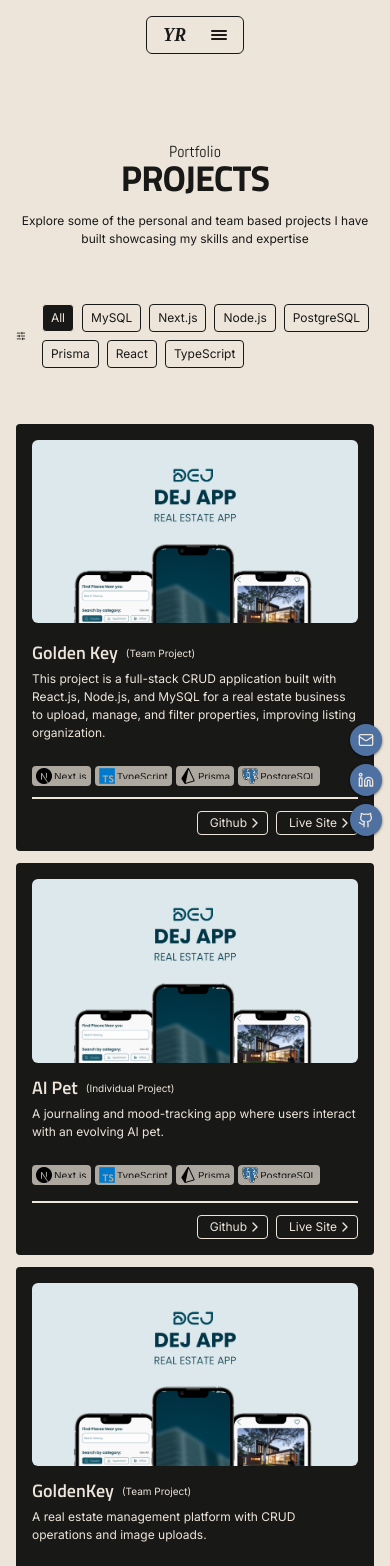
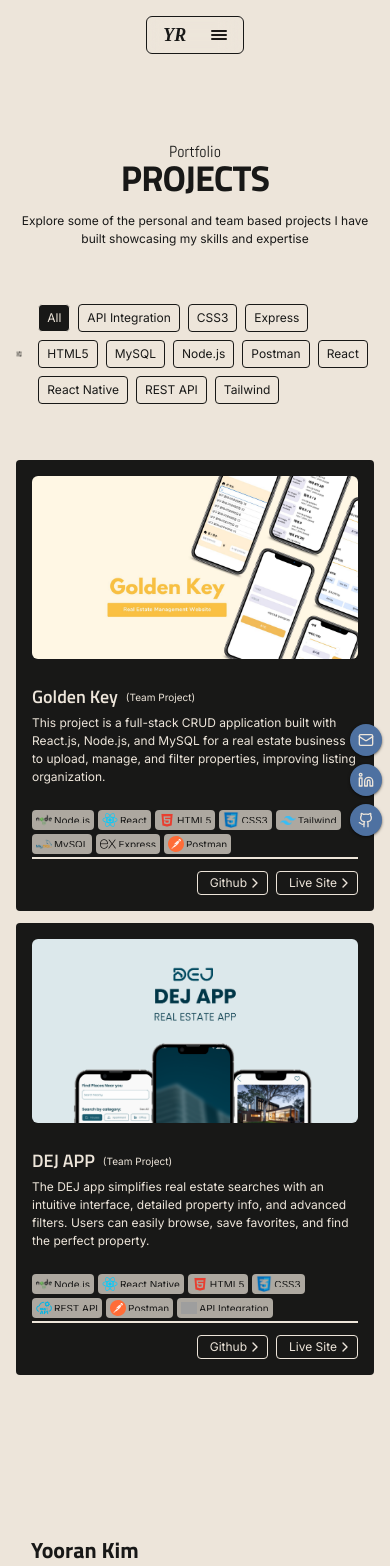
Before and after one commit to yoo-ran/portfoliov2, a Next.js app: page /projects in a window 390 px wide. Shown: the top 1566 px of the page. Built offline with nearby package versions, Linux system fonts and the light colour scheme; grey boxes are pictures that could not be loaded; a web font is replaced by a local one.

Commit message:
Project Added

```diff
--- a/app/page.tsx
+++ b/app/page.tsx
@@ -1,4 +1,5 @@
 import { PROJECTS } from '@/lib/projects-data';
+import ProjectCard from '@/components/ui/ProjectCard';
 import Reveal from '@/components/motion/RevealScroll';
 
 import Hero from '@/components/Home/Hero';
@@ -22,11 +23,16 @@ export default function Home() {
       <Reveal>
         <div className="flexCol gap-y-2 md:gap-y-4 lg:gap-y-6 xl:gap-y-8 w-full">
           <h2 className="ty-h2">Projects</h2>
-          {/* project[0] */}
-          <FeaturedProject project={featured} />
+          <div className="grid grid-cols-1 lg:grid-cols-3 lg:gap-2 w-full">
+            <div className="col-span-2 w-full">
+              {/* project[0] */}
+              <FeaturedProject project={featured} />
+            </div>
 
-          {/* project[1], project[2] */}
-          <Projects startIndex={1} limit={2} />
+            <div className="col-span-1 w-full">
+              <ProjectCard key={PROJECTS[1].title} project={PROJECTS[1]} />
+            </div>
+          </div>
         </div>
       </Reveal>
       <Reveal>
--- a/components/FeaturedProject.tsx
+++ b/components/FeaturedProject.tsx
@@ -11,7 +11,8 @@ type Props = {
 export default function FeaturedProject({ project }: Props) {
   return (
     <div className="flexCol justify-start gap-y-4 w-full bg-black p-4 text-beige rounded-sm md:rounded-md lg:rounded-lg lg:p-6 xl:p-7 xl:gap-y-5 dark:border-beige">
-      <div className="w-full flexCol md:flex-row justify-between gap-4 lg:gap-x-10">
+      <div className="w-full flexCol justify-between gap-4 lg:gap-x-10">
+        <div className="flexRow items-start gap-x-3">
           <div className="relative w-full lg:w-1/2 aspect-16/9">
             <Image
               src={project.image}
@@ -20,17 +21,21 @@ export default function FeaturedProject({ project }: Props) {
               className="object-cover object-top rounded-md"
             />
           </div>
-        <div className=" w-full lg:w-1/2 h-1/3 flexCol justify-start gap-y-2 lg:gap-y-4">
+          <div className="flexCol gap-6 lg:w-1/2">
             <div className="flexRow items-end gap-x-2">
               <p className="ty-h2 leading-none">{project.title}</p>
               <span className="ty-tech-btn ">({project.type} Project)</span>
             </div>
             <p className="ty-body1">{project.description}</p>
-          <div className="w-full flexRow flex-wrap justify-start gap-1 mt-4">
+            <div className="w-full flexRow flex-wrap justify-start gap-1 ">
               {project.techStacks.map((tech, idx) => (
                 <TechChip key={`${project.title}-${tech.label}-${idx}`} item={tech} />
               ))}
             </div>
+          </div>
+        </div>
+
+        <div className=" w-full  h-1/3 flexCol justify-start gap-y-2 lg:gap-y-4">
           <div className="hidden md:block">
             <p className="ty-h3">Key Features</p>
             <ul className="flexCol lg:gap-y-2 list-disc ml-4 ty-body1 lg:mt-3">
@@ -41,10 +46,6 @@ export default function FeaturedProject({ project }: Props) {
               <li>
                 Upload Property: Created a input form to save property details with image
                 uploads in the database
-              </li>
-              <li>
-                Login / Logout: Impelemented secure user authentication using JWT and
-                session management
               </li>
               <li>
                 Excel Upload: Built Excel upload and AG-Grid table integration for bulk
--- a/components/ui/ProjectCard.tsx
+++ b/components/ui/ProjectCard.tsx
@@ -9,7 +9,7 @@ type Props = {
 
 export default function ProjectCard({ project }: Props) {
   return (
-    <div className="flexCol justify-between gap-y-4 w-full  bg-black p-4 text-beige rounded-sm md:rounded-md lg:rounded-lg lg:p-5 xl:p-6 lg:gap-y-5 dark:border-beige">
+    <div className="flexCol justify-between gap-y-4 w-full h-full bg-black p-4 text-beige rounded-sm md:rounded-md lg:rounded-lg lg:p-5 xl:p-6 lg:gap-y-5 dark:border-beige">
       <div className="relative w-full aspect-16/9">
         <Image
           src={project.image}
--- a/lib/constant/tech-icons.ts
+++ b/lib/constant/tech-icons.ts
@@ -7,6 +7,7 @@ export const TECH_ICON: Record<string, string> = {
   gsap: '/images/techStacks/gsap.png',
 
   next: '/images/techStacks/next.png',
+  api: '/images/techStacks/api.png',
   typescript: '/images/techStacks/typescript.png',
   framer: '/images/techStacks/framer.png',
   postgres: '/images/techStacks/postgresql.png',
--- a/lib/projects-data.ts
+++ b/lib/projects-data.ts
@@ -20,52 +20,44 @@ export type Project = {
 
 export const PROJECTS: Project[] = [
   {
-    image: '/images/projects/dejapp.png',
+    image: '/images/projects/goldenkey.jpg',
     title: 'Golden Key',
     type: 'Team',
     description:
       ' This project is a full-stack CRUD application built with React.js, Node.js, and MySQL for a real estate business to upload, manage, and filter properties, improving listing organization.',
     techStacks: [
-      { image: '/images/techStacks/next.png', label: 'Next.js' },
-      { image: '/images/techStacks/typescript.png', label: 'TypeScript' },
-      { image: '/images/techStacks/prisma.png', label: 'Prisma' },
-      { image: '/images/techStacks/postgresql.png', label: 'PostgreSQL' },
+      { image: '/images/techStacks/node.png', label: 'Node.js' },
+      { image: '/images/techStacks/react.png', label: 'React' },
+      { image: '/images/techStacks/html5.png', label: 'HTML5' },
+      { image: '/images/techStacks/css.png', label: 'CSS3' },
+      { image: '/images/techStacks/tailwind.png', label: 'Tailwind' },
+      { image: '/images/techStacks/mysql.png', label: 'MySQL' },
+      { image: '/images/techStacks/express.png', label: 'Express' },
+      { image: '/images/techStacks/postman.svg', label: 'Postman' },
     ],
     links: {
-      github: 'https://github.com/yourname/ai-pet',
+      github: 'https://github.com/yoo-ran/goldenkey',
       live: 'https://ai-pet.vercel.app',
     },
   },
   {
     image: '/images/projects/dejapp.png',
-    title: 'AI Pet',
-    type: 'Individual',
+    title: 'DEJ APP',
+    type: 'Team',
     description:
-      'A journaling and mood-tracking app where users interact with an evolving AI pet.',
+      'The DEJ app simplifies real estate searches with an intuitive interface, detailed property info, and advanced filters. Users can easily browse, save favorites, and find the perfect property.',
     techStacks: [
-      { image: '/images/techStacks/next.png', label: 'Next.js' },
-      { image: '/images/techStacks/typescript.png', label: 'TypeScript' },
-      { image: '/images/techStacks/prisma.png', label: 'Prisma' },
-      { image: '/images/techStacks/postgresql.png', label: 'PostgreSQL' },
+      { image: '/images/techStacks/node.png', label: 'Node.js' },
+      { image: '/images/techStacks/react.png', label: 'React Native' },
+      { image: '/images/techStacks/html5.png', label: 'HTML5' },
+      { image: '/images/techStacks/css.png', label: 'CSS3' },
+      { image: '/images/techStacks/api.png', label: 'REST API' },
+      { image: '/images/techStacks/postman.svg', label: 'Postman' },
+      { image: '/images/techStacks/api.svg', label: 'API Integration' },
     ],
     links: {
-      github: 'https://github.com/yourname/ai-pet',
+      github: 'https://github.com/yoo-ran/dejapp',
       live: 'https://ai-pet.vercel.app',
     },
   },
-  {
-    image: '/images/projects/dejapp.png',
-    title: 'GoldenKey',
-    type: 'Team',
-    description:
-      'A real estate management platform with CRUD operations and image uploads.',
-    techStacks: [
-      { image: '/images/techStacks/react.png', label: 'React' },
-      { image: '/images/techStacks/node.png', label: 'Node.js' },
-      { image: '/images/techStacks/mysql.png', label: 'MySQL' },
-    ],
-    links: {
-      github: 'https://github.com/yourname/goldenkey',
-    },
-  },
 ];
```
Also changed, not shown: public/images/projects/goldenkey.jpg (added). Lines whose indentation alone changed are shown as unchanged.
